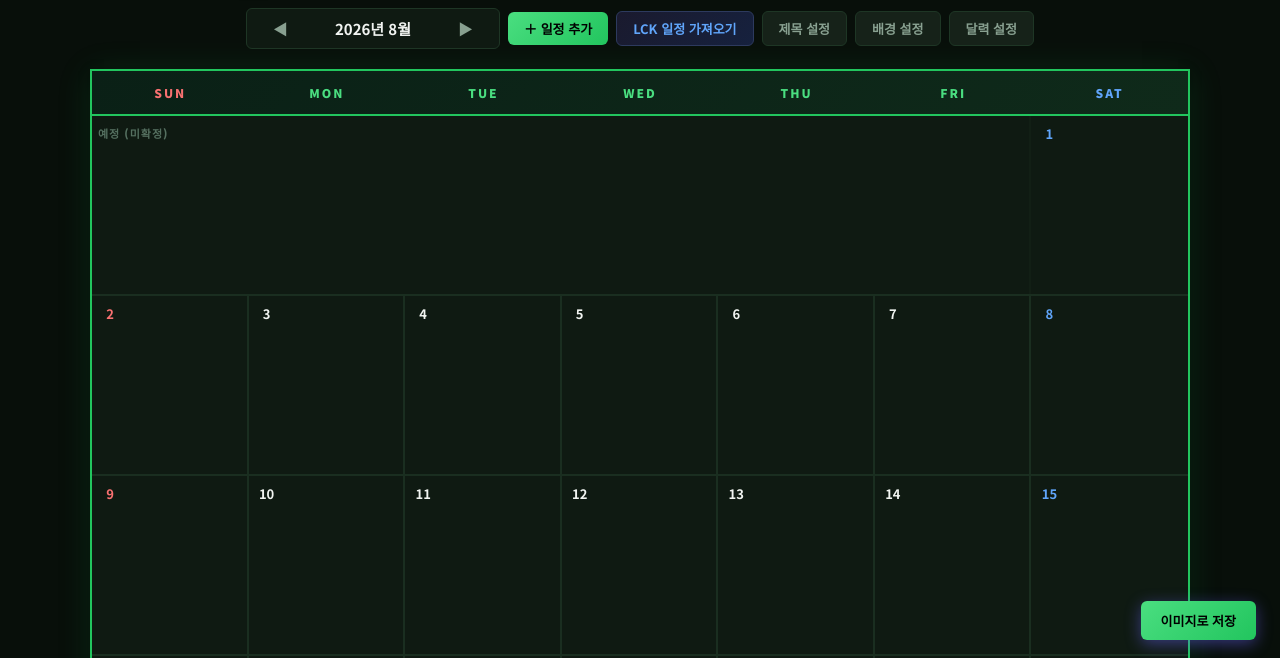
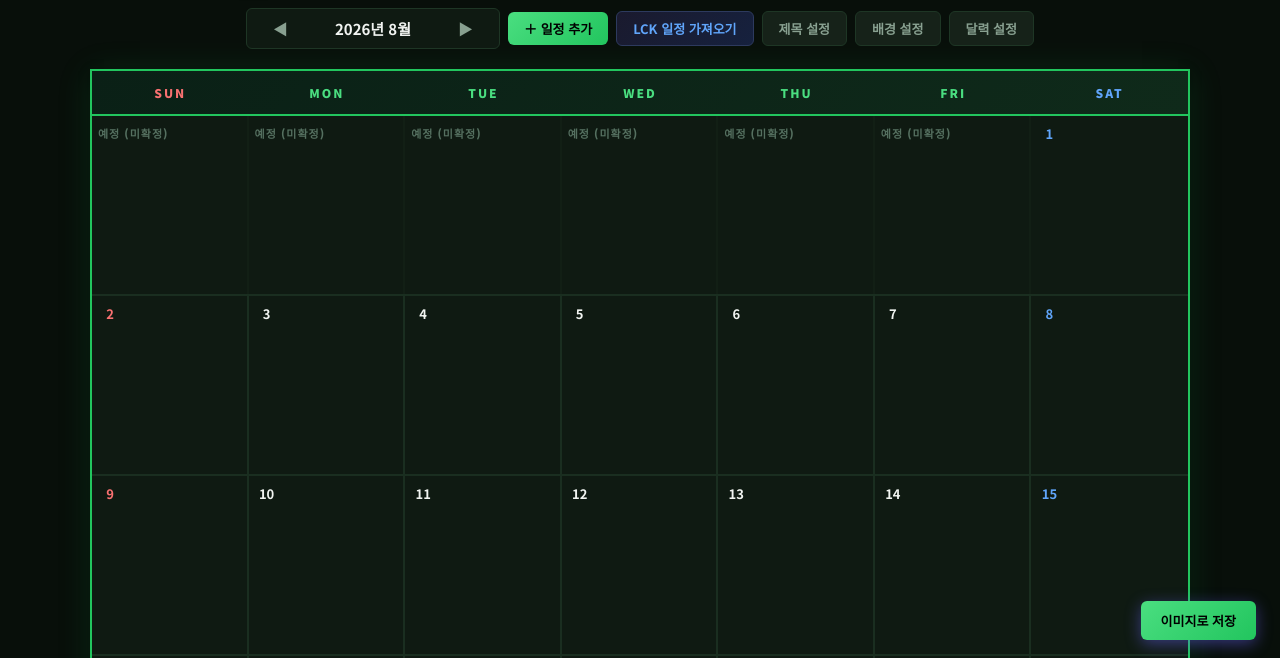
Before and after one commit to dugout26/mk-calendar, a website: page index.html in a window 1280 px wide. Shown: the part 136-794 px from the top of the page. Drawn offline with nearby package versions, Linux system fonts and the light colour scheme.

Commit message:
예정 메모를 칸별 방식(구분선 있음)으로 확정 — 팀 결정 반영
- 빈 칸을 칸별로 유지(흐릿한 구분선), 클릭한 칸(slot)에 메모 배치
- 직전 존 버전의 zone 메모는 해당 구간 첫 칸으로 자동 표시 (데이터 손실 없음)

Co-Authored-By: Claude Fable 5 <noreply@anthropic.com>

```diff
--- a/index.html
+++ b/index.html
@@ -272,8 +272,8 @@ body {
 }
 .day-cell-unified:hover .day-add-btn { display: flex; }
 
-/* ===== 예정(미확정) 메모 존 — 이전/다음 달 빈 칸을 하나로 합쳐 사용 ===== */
-/* 존 경계선은 원래 other-month처럼 흐릿하게 → 영역 자체로 확정 일정과 구분 */
+/* ===== 예정(미확정) 메모 칸 — 이전/다음 달 빈 칸 활용 (칸별 개별 유지) ===== */
+/* 구분선은 원래 other-month처럼 흐릿하게 → 영역 자체로 확정 일정과 구분 */
 .pending-cell {
   position: relative;
   padding: 5px 6px 6px 6px;
@@ -1496,17 +1496,12 @@ function renderBody() {
   const memos = getMonthMemos(year, month);
   const tailCount = cells.length - fdow - dim;
   const hasEmptyCells = fdow > 0 || tailCount > 0;
-  // 메모가 속한 존 판정: 위(1일 이전)='lead', 아래(말일 이후)='tail'
-  // 구버전 slot 메모는 위치로 추론, 정보 없으면 위쪽. 해당 존이 없는 달이면 있는 쪽으로.
-  const zoneOfMemo = m => {
-    let z = m.zone;
-    if (z !== 'lead' && z !== 'tail') {
-      if (typeof m.slot === 'number') z = m.slot < fdow ? 'lead' : 'tail';
-      else z = 'lead';
-    }
-    if (z === 'lead' && fdow === 0) z = 'tail';
-    if (z === 'tail' && tailCount === 0) z = 'lead';
-    return z;
+  // 메모가 표시될 칸(slot) 판정: slot 있으면 그 칸, zone만 있으면 해당 구간 첫 칸, 없으면 첫 빈 칸
+  const firstEmptySlot = fdow > 0 ? 0 : (tailCount > 0 ? fdow + dim : null);
+  const slotOfMemo = m => {
+    if (typeof m.slot === 'number' && m.slot >= 0 && m.slot < cells.length) return m.slot;
+    if (m.zone === 'tail' && tailCount > 0) return fdow + dim;
+    return firstEmptySlot;
   };
 
   for (let w = 0; w < numWeeks; w++) {
@@ -1533,12 +1528,9 @@ function renderBody() {
       const cell = wk[idx];
 
       if (!cell.cur) {
-        // 연속된 빈 칸(이전/다음 달)을 하나로 합쳐 예정 존으로 (내부 구분선 없음)
-        let j = idx;
-        while (j < 7 && !wk[j].cur) j++;
-        const kind = w === 0 ? 'lead' : 'tail';
-        weekGrid.appendChild(makePendingZone(idx, j - idx, kind, memos.filter(m => zoneOfMemo(m) === kind)));
-        idx = j - 1;
+        // 빈 칸(이전/다음 달)은 칸별 예정 메모 칸으로 (흐릿한 구분선 유지)
+        const gi = w * 7 + idx;
+        weekGrid.appendChild(makePendingCell(gi, idx, memos.filter(m => slotOfMemo(m) === gi)));
         continue;
       }
 
@@ -1631,29 +1623,29 @@ function renderBody() {
   }
 }
 
-// 예정(미확정) 존 생성 — 연속된 빈 칸(startCol부터 span칸)을 하나로 합침
-// kind: 'lead'(1일 이전) | 'tail'(말일 이후), zoneMemos: 이 존에 속한 메모들
-function makePendingZone(startCol, span, kind, zoneMemos) {
-  const zone = document.createElement('div');
-  zone.className = 'pending-cell';
-  zone.style.gridColumn = `${startCol + 1} / span ${span}`;
-  zone.style.gridRow = '1';
-  if (startCol + span >= 7) zone.style.borderRight = 'none';
-
+// 예정(미확정) 메모 칸 생성 — gi: 월 그리드 전체 기준 칸 번호(slot), col: 주 내 컬럼
+function makePendingCell(gi, col, cellMemos) {
+  const cellEl = document.createElement('div');
+  cellEl.className = 'pending-cell';
+  cellEl.style.gridColumn = col + 1;
+  cellEl.style.gridRow = '1';
+  if (col === 6) cellEl.style.borderRight = 'none';
+
+  // 모든 빈 칸에 라벨 표시 (일반 칸의 날짜 숫자 역할 → 예정 구역 표시 + 메모 높이 정렬)
   const label = makePendingLabel();
-  if (label) zone.appendChild(label);
-
-  zoneMemos.forEach(m => zone.appendChild(makePendingPill(m)));
+  if (label) cellEl.appendChild(label);
+
+  cellMemos.forEach(m => cellEl.appendChild(makePendingPill(m)));
 
   const addBtn = document.createElement('button');
   addBtn.className = 'day-add-btn';
   addBtn.textContent = '+';
   addBtn.title = '예정 일정 추가/편집';
-  addBtn.onclick = e => { e.stopPropagation(); openPendingModal(null, kind); };
-  zone.appendChild(addBtn);
-
-  zone.onclick = () => openPendingModal(null, kind);
-  return zone;
+  addBtn.onclick = e => { e.stopPropagation(); openPendingModal(null, gi); };
+  cellEl.appendChild(addBtn);
+
+  cellEl.onclick = () => openPendingModal(null, gi);
+  return cellEl;
 }
 
 // 존/스트립 라벨 — 텍스트는 state.pendingLabel, 비어 있으면 표시 안 함
@@ -2306,7 +2298,7 @@ function deleteCurrentEvent() {
 // ===== SETTINGS =====
 // ===== 예정(미확정) 일정 메모 =====
 let currentPendingId = null;
-let currentPendingZone = null;   // 새 메모가 들어갈 존: 'lead'(위) | 'tail'(아래)
+let currentPendingSlot = null;   // 새 메모가 들어갈 빈 칸 번호 (월 그리드 기준)
 let selectedPendingColor = '#facc15';
 
 function monthKey(y, m) { return `${y}-${String(m).padStart(2,'0')}`; }
@@ -2315,15 +2307,15 @@ function getMonthMemos(y, m) {
   return (state.pendingMemos && state.pendingMemos[monthKey(y, m)]) || [];
 }
 
-function openPendingModal(memoId, zone) {
+function openPendingModal(memoId, slot) {
   currentPendingId = memoId || null;
   const MONTHS = ['1월','2월','3월','4월','5월','6월','7월','8월','9월','10월','11월','12월'];
   document.getElementById('pending-modal-title').textContent =
     `${state.year}년 ${MONTHS[state.month-1]} 예정 일정 (미확정)`;
 
   const memo = getMonthMemos(state.year, state.month).find(m => m.id === currentPendingId) || null;
-  // 편집이면 기존 zone 유지(저장 시 spread로 보존), 새 메모면 클릭한 존
-  currentPendingZone = memo ? null : (zone === 'lead' || zone === 'tail' ? zone : null);
+  // 편집이면 기존 slot 유지(저장 시 spread로 보존), 새 메모면 클릭한 칸
+  currentPendingSlot = memo ? null : (typeof slot === 'number' ? slot : null);
 
   document.getElementById('pending-label-input').value =
     (state.pendingLabel !== undefined && state.pendingLabel !== null) ? state.pendingLabel : '예정 (미확정)';
@@ -2345,7 +2337,7 @@ function openPendingModal(memoId, zone) {
 function closePendingModal() {
   document.getElementById('pending-modal-overlay').classList.remove('active');
   currentPendingId = null;
-  currentPendingZone = null;
+  currentPendingSlot = null;
 }
 
 // 라벨 입력 즉시 반영 (빈 문자열 = 라벨 삭제)
@@ -2461,7 +2453,7 @@ function savePendingMemo() {
     if (idx >= 0) arr[idx] = { ...arr[idx], text, color: selectedPendingColor, textColor };
     toast('예정 일정 수정됨');
   } else {
-    arr.push({ id: uid(), text, color: selectedPendingColor, textColor, zone: currentPendingZone || 'lead' });
+    arr.push({ id: uid(), text, color: selectedPendingColor, textColor, slot: currentPendingSlot });
     toast('예정 일정 추가됨');
   }
   saveState();
```
